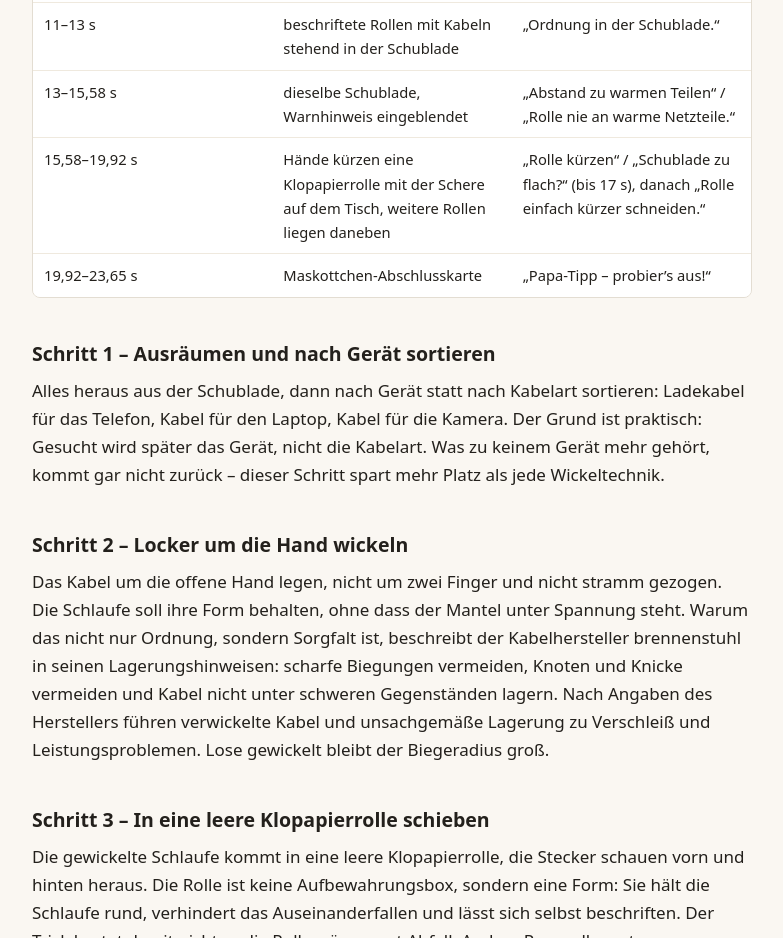
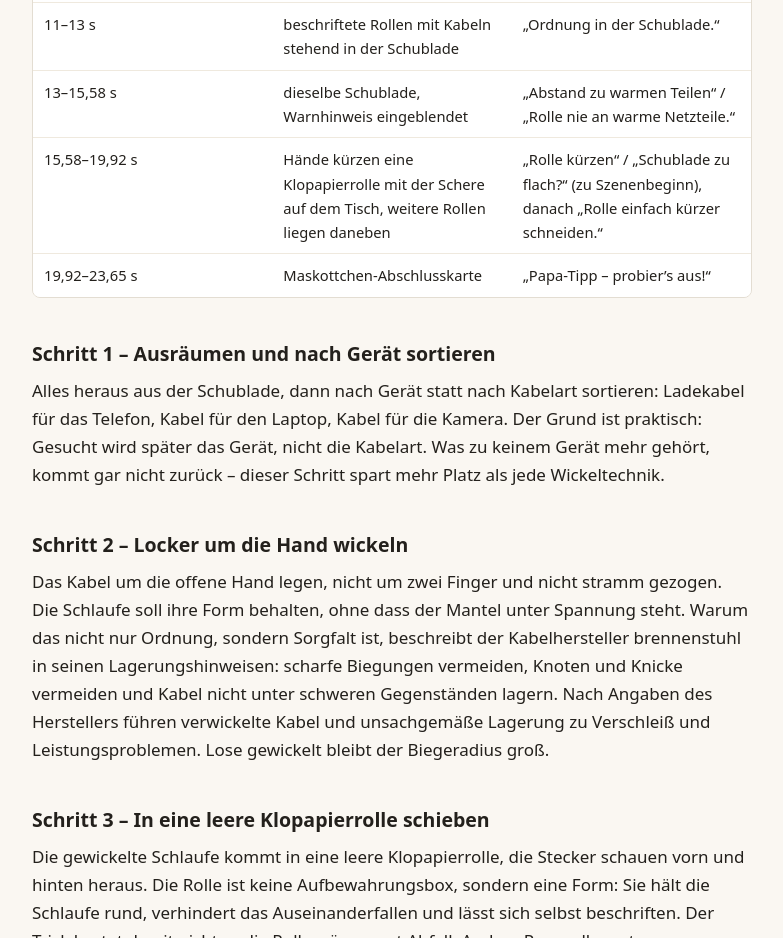
Before and after one commit to Nemotron2029/papaclever-website, a plain HTML site: page artikel/kabelsalat.html in a window 1280 px wide. Shown: the part 1138-2076 px from the top of the page, without its empty margins (248-1031 px from the left). Drawn offline with Linux system fonts and the light colour scheme.

Commit message:
ART-005: Deploy-Drift behoben - Zeitangabe 'bis 17 s' durch '(zu Szenenbeginn)' gemaess Quelle art-005.md

```diff
--- a/artikel/kabelsalat.html
+++ b/artikel/kabelsalat.html
@@ -103,8 +103,8 @@ beschriften.“</td>
 <td>15,58–19,92 s</td>
 <td>Hände kürzen eine Klopapierrolle mit der Schere auf dem Tisch,
 weitere Rollen liegen daneben</td>
-<td>„Rolle kürzen“ / „Schublade zu flach?“ (bis 17 s), danach „Rolle
-einfach kürzer schneiden.“</td>
+<td>„Rolle kürzen“ / „Schublade zu flach?“ (zu Szenenbeginn), danach
+„Rolle einfach kürzer schneiden.“</td>
 </tr>
 <tr class="odd">
 <td>19,92–23,65 s</td>
```
